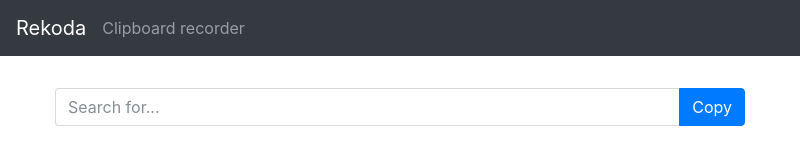
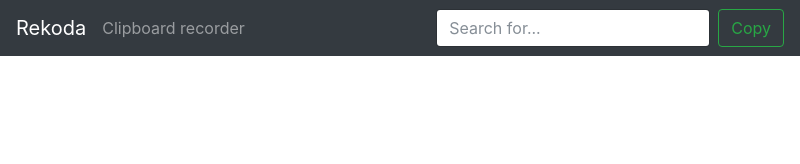
Before and after one commit to 64lines/Prosta, an Electron app: page index.html in a window 800 px wide. Drawn offline with nearby package versions, Linux system fonts and the light colour scheme; no server answers.

Commit message:
Fixing minor bugs and visual improvement

```diff
--- a/index.html
+++ b/index.html
@@ -9,9 +9,14 @@
         padding-top: 1em;
       }
 
+      .navbar {
+        position: fixed;
+        width: 100%;
+        z-index: 1;
+      }
+
       #clipboard {
-        height: 400px;
-        overflow-y: scroll;
+        margin-top: 60px;
       }
     </style>
     <script>const jQuery = require('jQuery');</script>
@@ -27,19 +32,14 @@
               <a class='nav-link' href='#'>Clipboard recorder</span></a>
             </li>
           </ul>
+          <form class="form-inline">
+            <input id='search-text' type="text" class="form-control mr-sm-2" placeholder="Search for..." aria-label="Search for...">
+            <button class="btn btn btn-outline-success my-2 my-sm-0" id='copy'>Copy</button>
+          </form>
       </nav>
 
       <!-- Container -->
       <div class='container'>
-        <!-- Buttons panel -->
-        <p>
-            <div class="input-group">
-              <input id='search-text' type="text" class="form-control" placeholder="Search for..." aria-label="Search for...">
-              <span class="input-group-btn">
-                <button class="btn btn-primary" id='copy'>Copy</button>
-              </span>
-            </div>
-        </p>
 
         <!-- Clipboard list -->
         <p>
--- a/src/events.js
+++ b/src/events.js
@@ -20,6 +20,16 @@
                 }
             })
         });
+
+        $('#copy').click((event) => {
+            const text = $('.active').text();
+
+            if (text) {
+                clipboardy.writeSync(text)
+                console.log("Copy text: " + text)
+            }
+            event.preventDefault()
+        })
     },
 
     /**
@@ -30,10 +40,5 @@
             $('.list-group-item').removeClass('active')
             $(event.target).addClass('active')
         })
-
-        $('#copy').click((event) => {
-            const text = $('.active').text()
-            clipboardy.writeSync(text)
-        })
     }
 }
```
